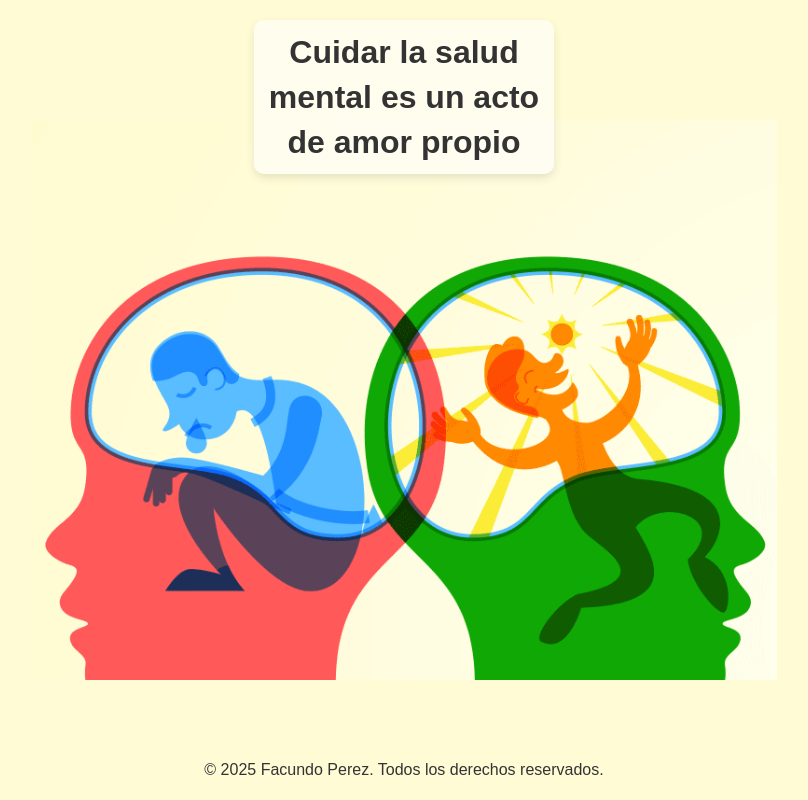
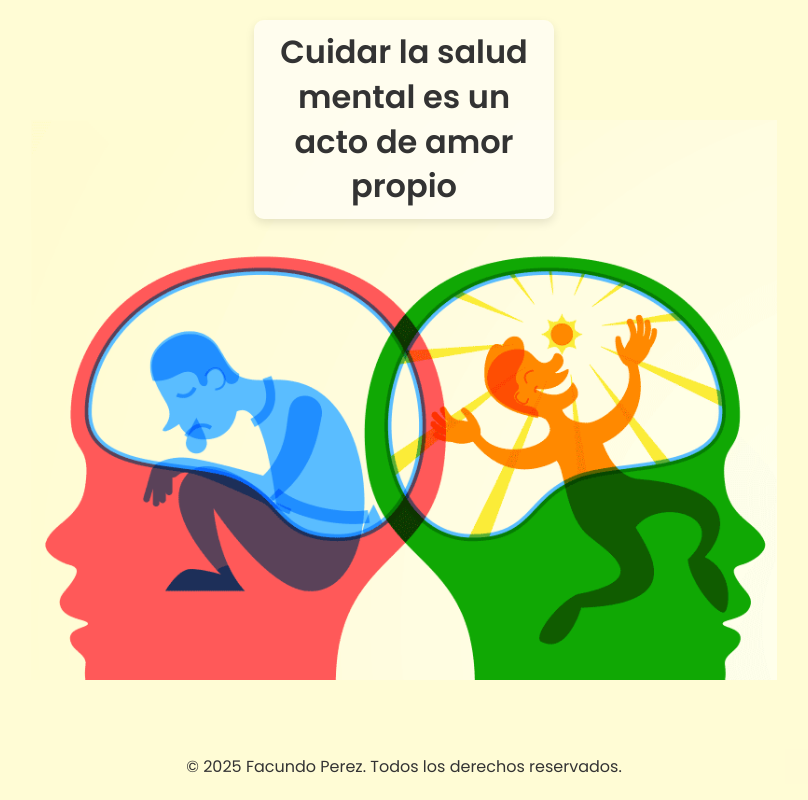
Before and after one commit to Facutec11/Salud_Mental, a plain HTML site: page index.html in a window 1280 px wide. Shown: the whole page, without its empty margins (236-1044 px from the left). Drawn offline with Linux system fonts and the light colour scheme.

Commit message:
Update styles.css

```diff
--- a/styles.css
+++ b/styles.css
@@ -6,7 +6,7 @@
 body {
     margin: 0;
     padding: 0;
-    font-family: Georgia, serif;
+    font-family: Poppins;
     /* formal y elegante */
     display: flex;
     flex-direction: column;
@@ -42,7 +42,7 @@ body {
     font-size: 2em;
     color: #333333;
     line-height: 1.4;
-    font-family: Arial, Helvetica, sans-serif;
+    font-family: Poppins;
 }
 
 /* GIF centrado verticalmente */
@@ -61,7 +61,6 @@ body {
     text-align: center;
     color: #333333;
     font-size: 1em;
-    font-family: Arial, sans-serif;
     background-color: rgba(255,252,213,0.6); /* opcional: fondo semitransparente */
     padding: 5px 0;
 }
```
